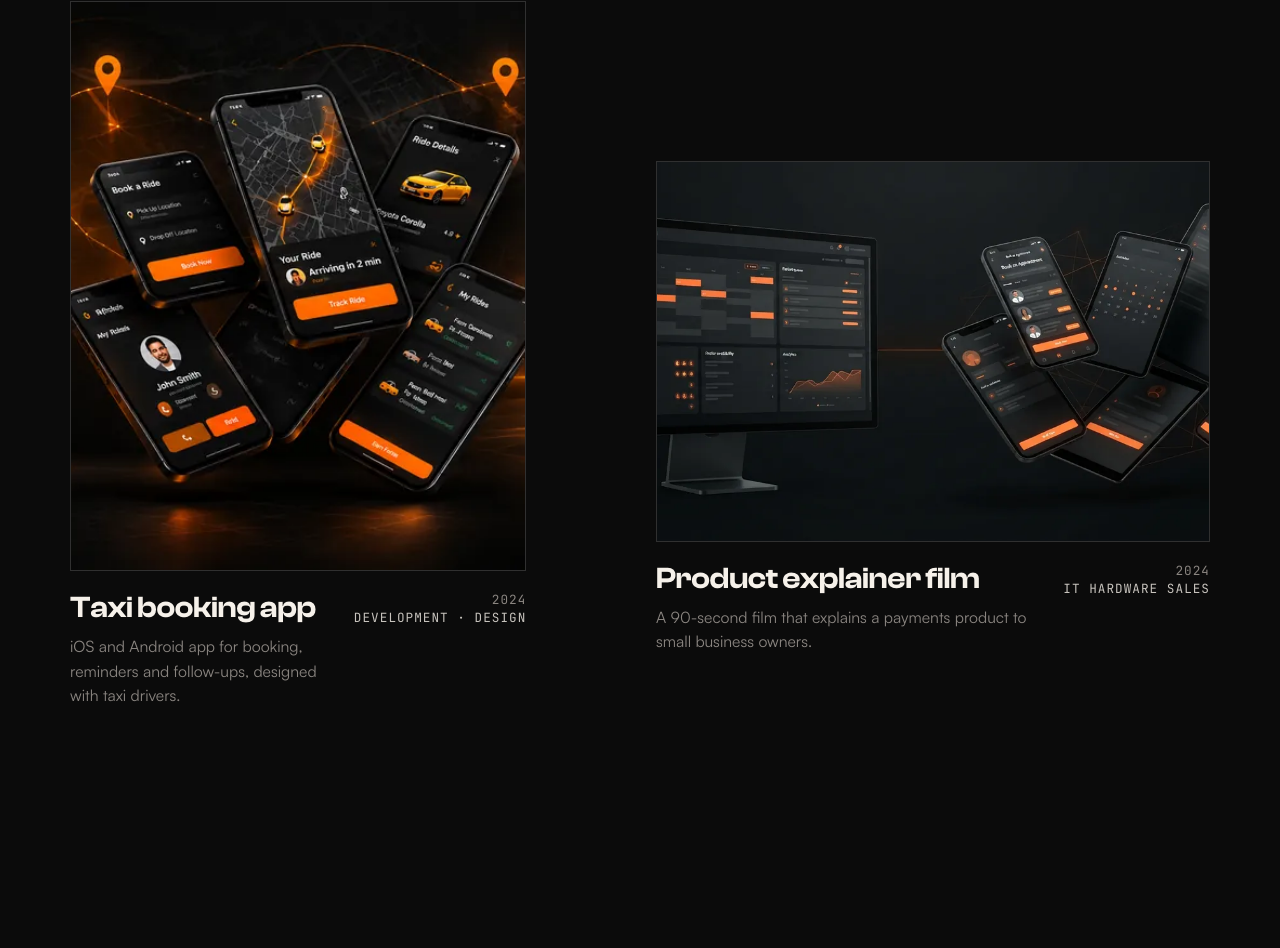
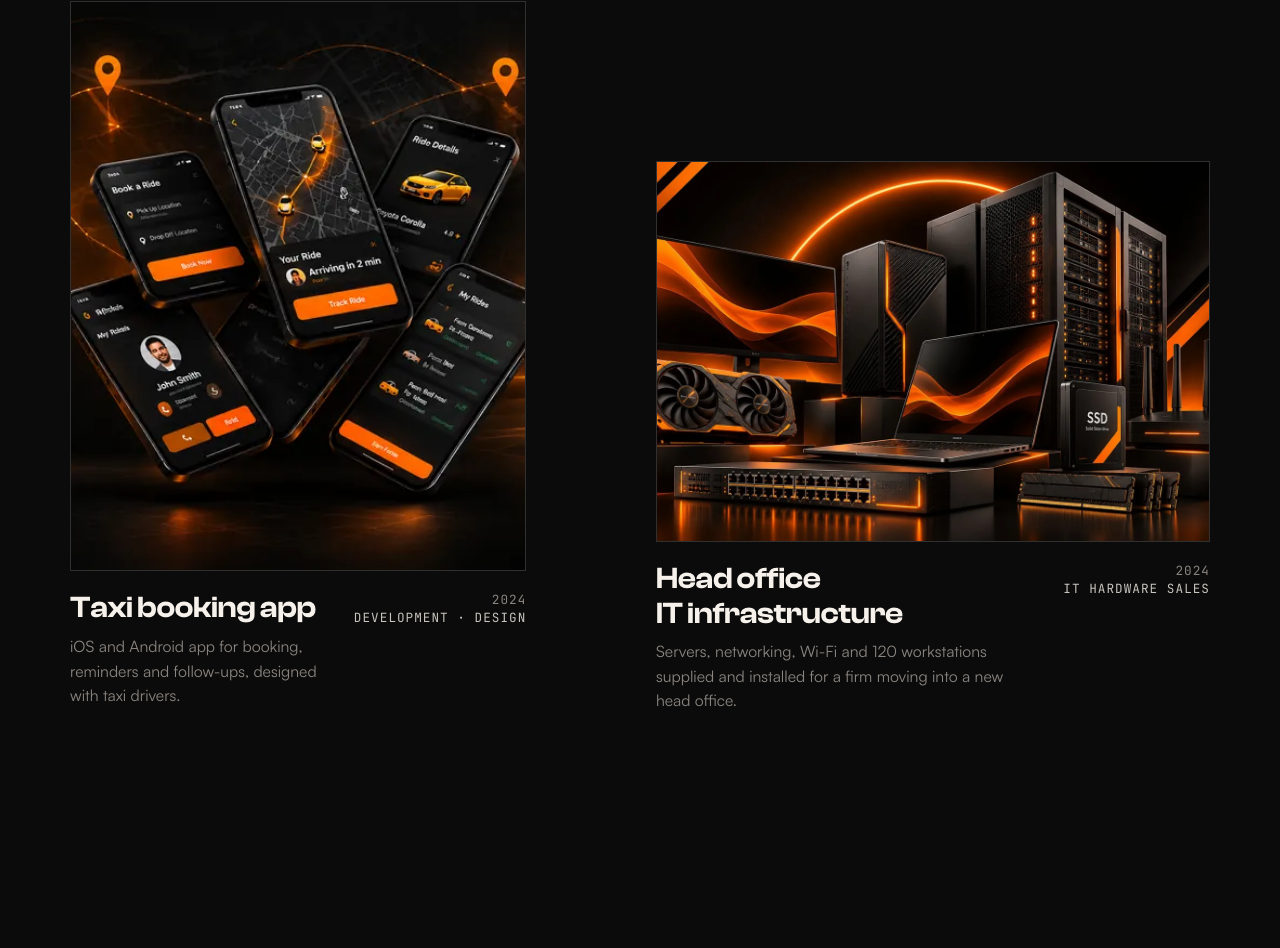
Before and after one commit to ArqumUsmani/techventics, a Next.js app: page / in a window 1280 px wide. Shown: the part 5958-6906 px from the top of the page. Built offline with nearby package versions, Linux system fonts and the light colour scheme; no server answers.

Commit message:
Replace the explainer film with an IT hardware project
Head office IT infrastructure (servers, networking, Wi-Fi, workstations),
using the ITHardware1 image; old explainer images removed.

Co-Authored-By: Claude Opus 5.5 <noreply@anthropic.com>

```diff
--- a/content/projects.ts
+++ b/content/projects.ts
@@ -116,40 +116,40 @@ export const projects: Project[] = [
     ],
   },
   {
-    id: "explainer-film",
+    id: "office-it-infrastructure",
     placeholder: true,
-    title: "Product explainer film",
-    client: "Fintech client",
+    title: "Head office IT infrastructure",
+    client: "Professional services client",
     year: "2024",
     services: ["it-hardware"],
-    summary: "A 90-second film that explains a payments product to small business owners.",
-    image: "/images/services/project-explainer.webp",
+    summary: "Servers, networking, Wi-Fi and 120 workstations supplied and installed for a firm moving into a new head office.",
+    image: "/images/services/it-hardware-1.webp",
     previewSrc: null,
     gallery: [
       {
-        src: "/images/services/project-explainer.webp",
-        srcSmall: "/images/services/project-explainer-800.webp",
-        alt: "Still from the product explainer film",
+        src: "/images/services/it-hardware-1.webp",
+        srcSmall: "/images/services/it-hardware-1-800.webp",
+        alt: "Server rack, network switch, Wi-Fi router, workstation, laptop, SSDs and memory supplied for the project",
         width: 1400,
-        height: 594,
+        height: 788,
       },
     ],
     overview:
-      "A payments company needed to explain its product to small business owners who had never heard of it, in the time it takes to scroll past an ad.",
+      "A growing professional services firm was moving 120 staff into a new head office. We specified, supplied and installed the IT hardware, from the server room to every desk, so the team could start work on day one.",
     challenge:
-      "The product does a lot, and early pitches tried to say all of it. Owners switched off before they understood the one thing it does for them.",
+      "The old office ran on ageing PCs, a single consumer router and a file server under a desk. The move date was fixed, the budget was set, and the firm could not afford a week of downtime while everything was replaced.",
     approach: [
-      "Interviews with shop owners to find the one problem they recognise straight away.",
-      "A script built around that problem, cut until it fit in 90 seconds.",
-      "Storyboards, then a film produced in the brand's colours and type.",
-      "Cut-downs for social, sales calls and the product's onboarding screen.",
+      "A site survey and a needs review with each department, turned into one hardware plan and a fixed quote.",
+      "Rack servers and storage from Dell and HPE, with backups and room to grow, installed in a new server room.",
+      "Cisco switching, Fortinet firewalls and business Wi-Fi covering all three floors.",
+      "120 Lenovo workstations and laptops, imaged and labelled, and set up at each desk over the weekend before the move.",
     ],
     outcome:
-      "The film now opens every sales call and runs on the product's sign-up page.",
+      "Staff walked into a working office on Monday morning. The firm now has one supplier for hardware, warranties and upgrades, and room to add another 50 people without rebuilding the network.",
     results: [
-      { value: "90s", label: "Running time" },
-      { value: "4", label: "Cut-downs for different channels" },
-      { value: "+35%", label: "Sign-ups from the landing page" },
+      { value: "120", label: "Workstations and laptops deployed" },
+      { value: "0 days", label: "Downtime during the move" },
+      { value: "3 floors", label: "Covered by business Wi-Fi" },
     ],
   },
 ];
```
Also changed, not shown: public/images/services/project-explainer-800.webp (deleted), public/images/services/project-explainer.webp (deleted).
